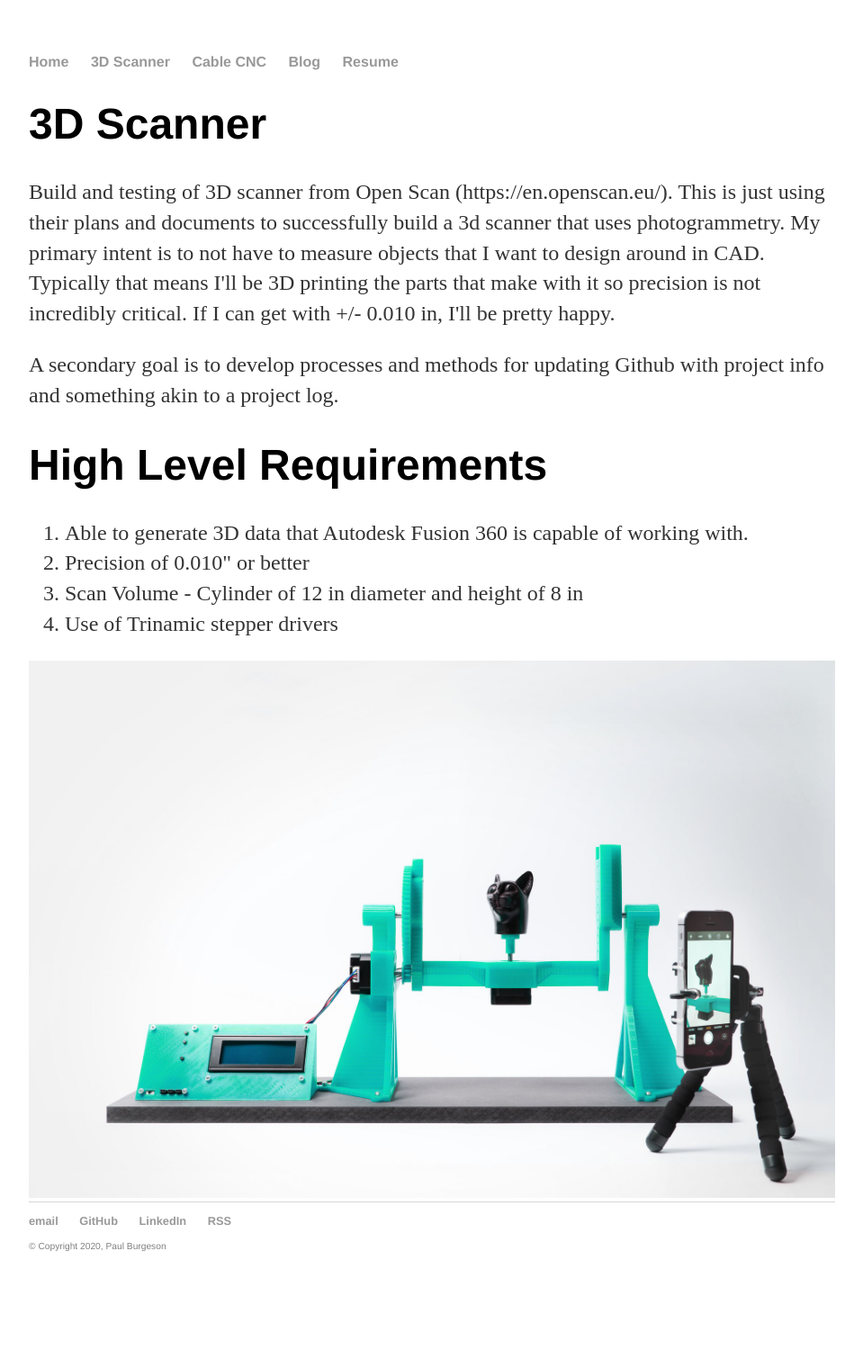
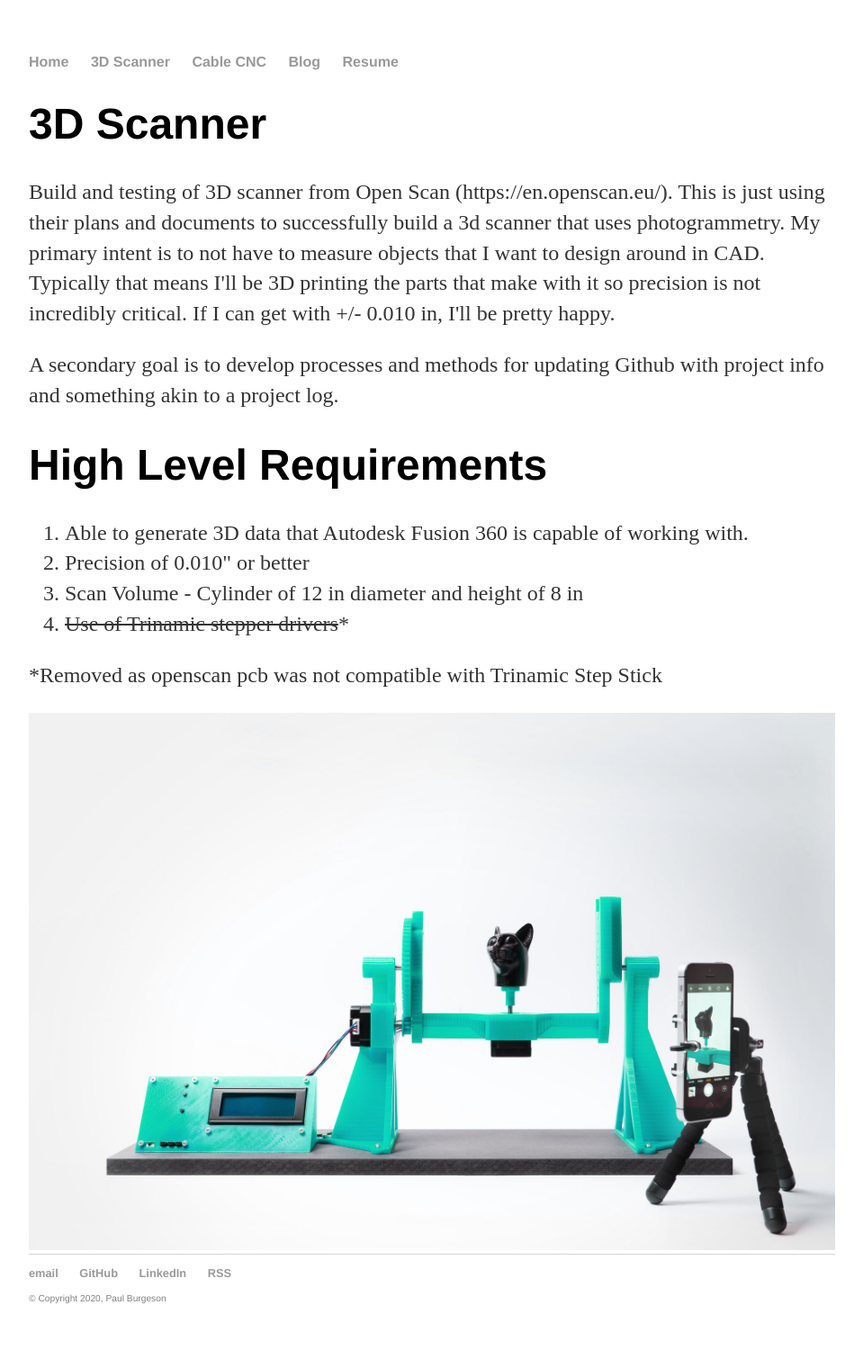
Before and after one commit to pburgeson/pburgeson.github.io, a Jekyll site: the page built from 3dscanner/index.html, in a window 1280 px wide. Shown: the whole page at 90% size, without its empty margins (160-1119 px from the left). Built offline with Jekyll 4.4.1, drawn with Linux system fonts in a browser that asks for light colours; before the commit the page ends 1452 px from its top, so only the background shows below that.

Commit message:
Removing Trinamic Requirement

```diff
--- a/3dscanner/index.html
+++ b/3dscanner/index.html
@@ -18,8 +18,9 @@ title: 3D Scanner
 			<li>Able to generate 3D data that Autodesk Fusion 360 is capable of working with.</li>
 			<li>Precision of 0.010" or better</li>
 			<li>Scan Volume - Cylinder of 12 in diameter and height of 8 in</li>
-			<li>Use of Trinamic stepper drivers</li>
+			<li><s>Use of Trinamic stepper drivers</s>*</li>
 		</ol>
 	</p>
+	<p>*Removed as openscan pcb was not compatible with Trinamic Step Stick</p>
 </div><!-- /.requirements -->
 <img src="../assets/3dscanner/openscan_image.jpg">
```
